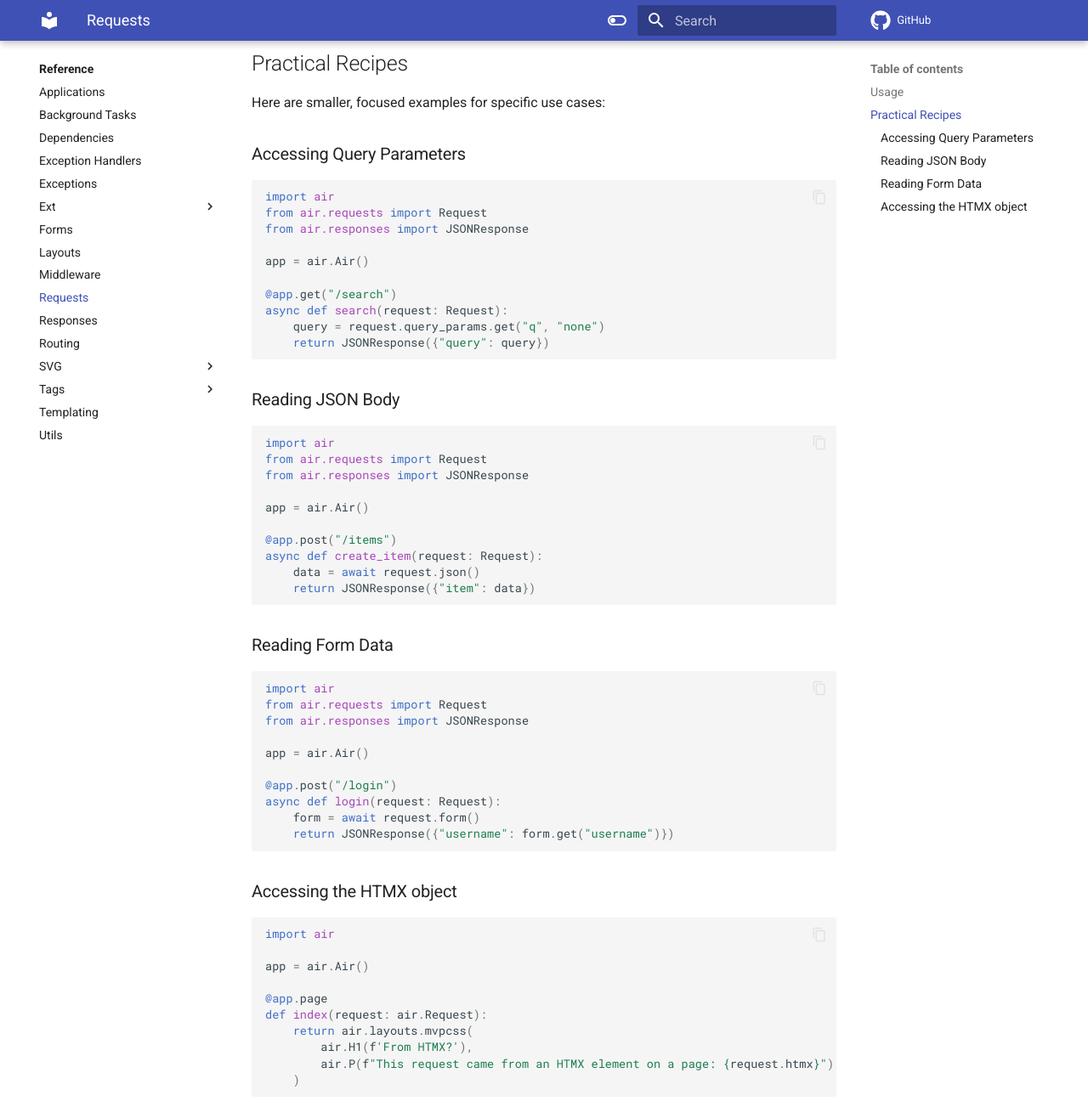
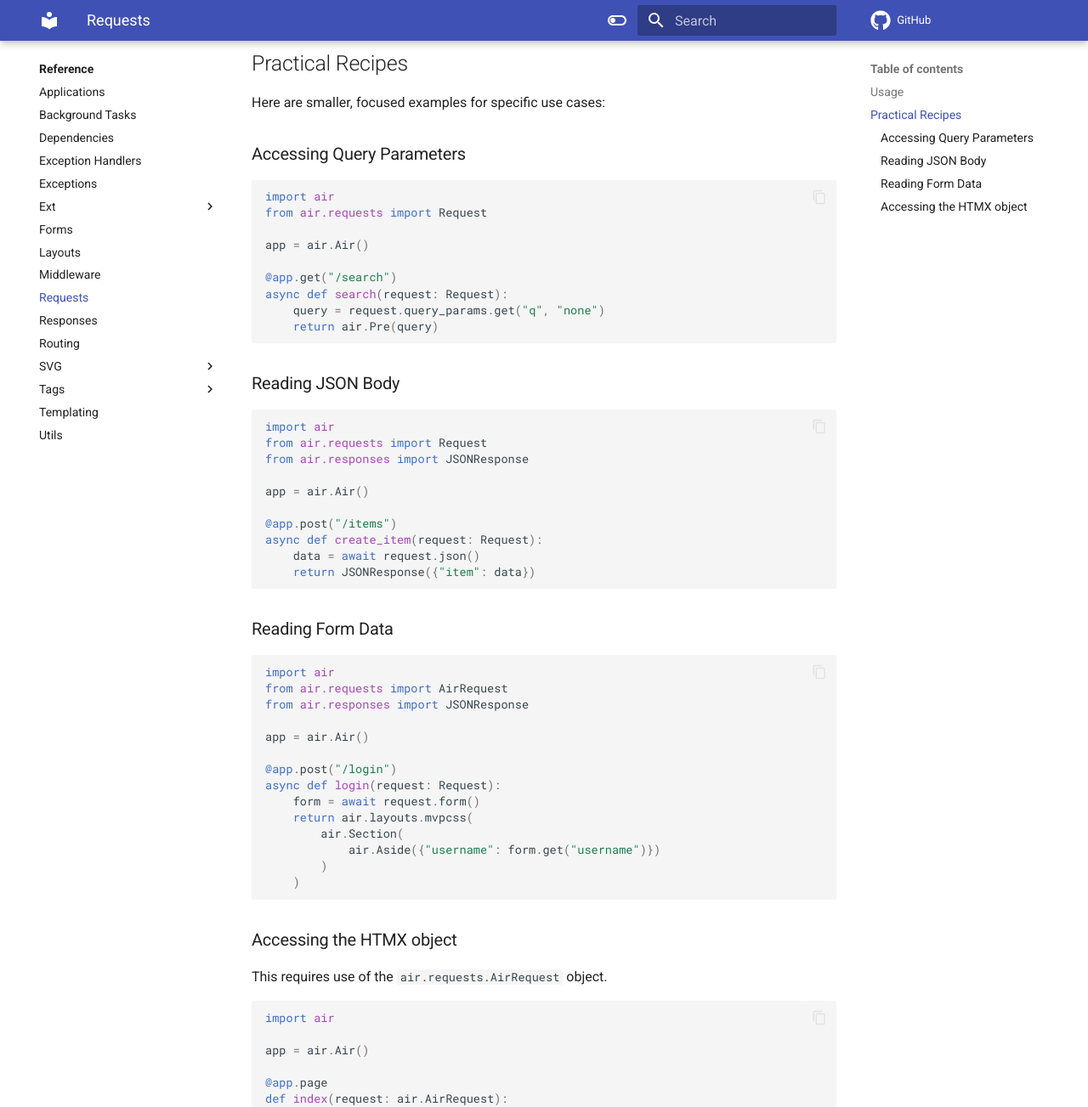
Before and after one commit to feldroy/air, an MkDocs documentation site: the page built from docs/api/requests.md, in a window 1280 px wide and 1400 px high, scrolled down 666 px, cut to the strip 0-1303 px from the top of the window. Shown: the whole strip at 85% size. Built offline with MkDocs 1.6.1 and Material for MkDocs 9.7.7, drawn with Linux system fonts in a browser that asks for light colours; comment, search, counter and statistics services are not loaded.

Commit message:
Fix the request part of the docs

````diff
--- a/docs/api/requests.md
+++ b/docs/api/requests.md
@@ -30,14 +30,13 @@ Here are smaller, focused examples for specific use cases:
 ```python
 import air
 from air.requests import Request
-from air.responses import JSONResponse
 
 app = air.Air()
 
 @app.get("/search")
 async def search(request: Request):
     query = request.query_params.get("q", "none")
-    return JSONResponse({"query": query})
+    return air.Pre(query)
 ```
 
 ### Reading JSON Body
@@ -57,7 +56,7 @@ async def create_item(request: Request):
 ### Reading Form Data
 ```python
 import air
-from air.requests import Request
+from air.requests import AirRequest
 from air.responses import JSONResponse
 
 app = air.Air()
@@ -65,11 +64,17 @@ app = air.Air()
 @app.post("/login")
 async def login(request: Request):
     form = await request.form()
-    return JSONResponse({"username": form.get("username")})
+    return air.layouts.mvpcss(
+        air.Section(
+            air.Aside({"username": form.get("username")})
+        )
+    )
 ```
 
 
 ### Accessing the HTMX object
+
+This requires use of the `air.requests.AirRequest` object.
 
 ```python
 import air
@@ -77,7 +82,7 @@ import air
 app = air.Air()
 
 @app.page
-def index(request: air.Request):
+def index(request: air.AirRequest):
     return air.layouts.mvpcss(
         air.H1(f'From HTMX?'),
         air.P(f"This request came from an HTMX element on a page: {request.htmx}")
@@ -90,5 +95,4 @@ def index(request: air.Request):
       group_by_category: false
       members:
         - AirRequest
-        - Request
         - HtmxDetails
````
Also changed, not shown: other parts of docs/api/requests.md (+1 -1 lines), 1 other file.
